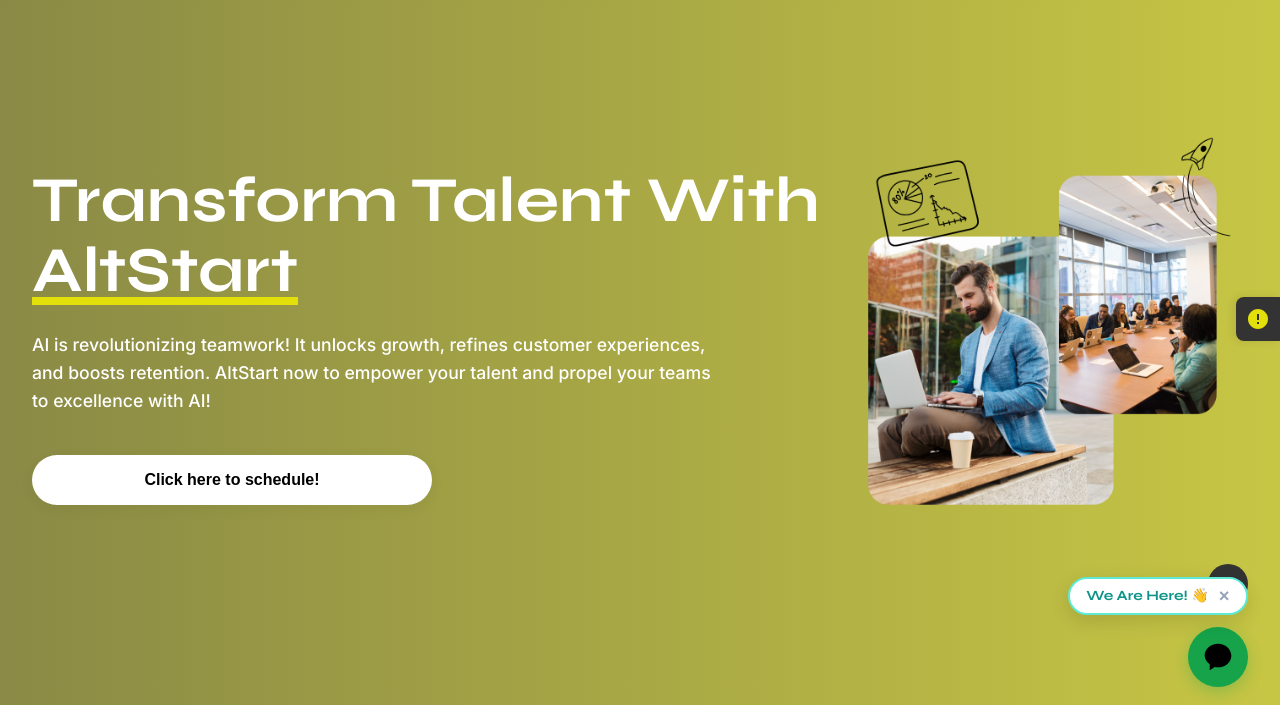
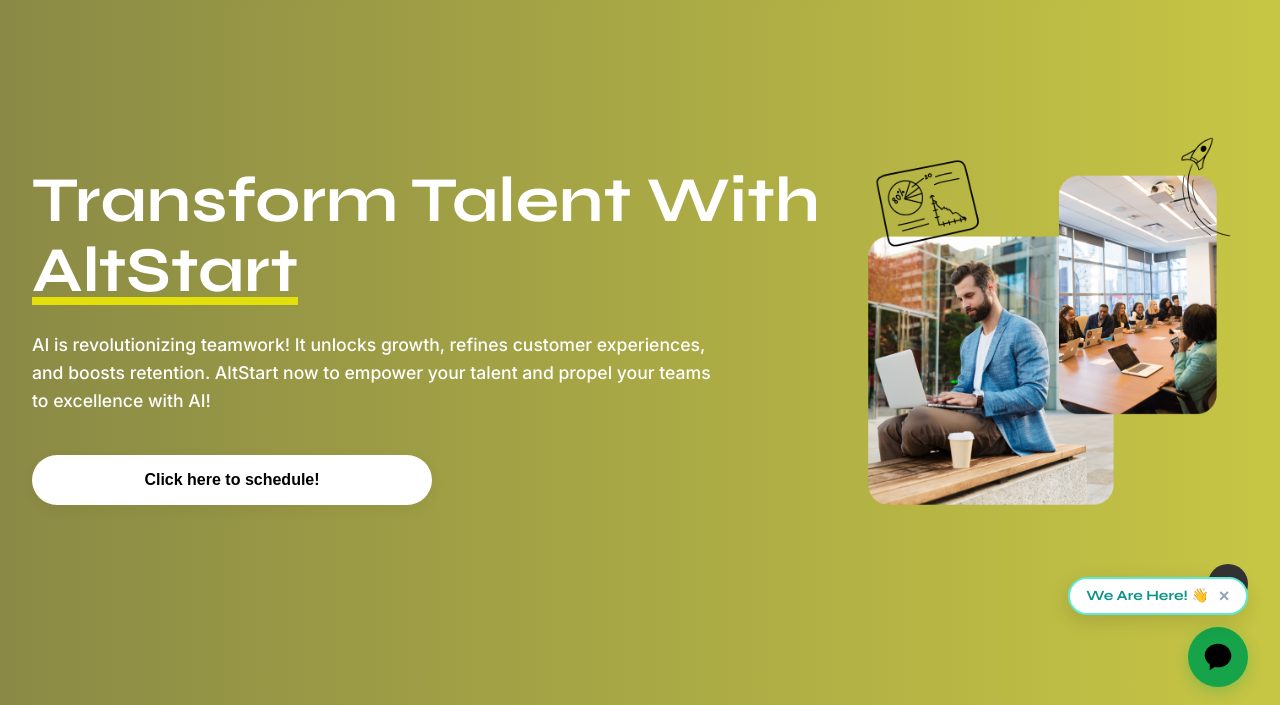
Before and after one commit to Sahitya0805/AltStart, a plain HTML site: page index.html in a window 1280 px wide. Shown: the part 81-786 px from the top of the page. Drawn offline with Linux system fonts and the light colour scheme.

Commit message:
Remove side widget with exclamation icon

```diff
--- a/css/style.css
+++ b/css/style.css
@@ -165,25 +165,7 @@
 .doodle-rocket-2 { top: 0; left: 12%; width: 100px; }
 .doodle-bulb { bottom: -5%; right: 25%; width: 120px; z-index: 3; }
 
-/* Side Widget */
-.side-widget {
-  position: fixed;
-  right: 0;
-  top: 50%;
-  transform: translateY(-50%);
-  background-color: #333;
-  padding: 10px;
-  border-top-left-radius: 8px;
-  border-bottom-left-radius: 8px;
-  cursor: pointer;
-  z-index: 1000;
-  display: flex;
-  align-items: center;
-  justify-content: center;
-  box-shadow: -2px 0 10px rgba(0,0,0,0.1);
-  transition: background-color 0.3s;
-}
-.side-widget:hover { background-color: #444; }
+
 
 /* Sub-page layouts */
 .subpage-layout { display: flex; gap: 4rem; align-items: center; padding: 4rem 4rem 2rem 4rem; max-width: 1400px; margin: 0 auto; }
--- a/index.html
+++ b/index.html
@@ -27,10 +27,6 @@
         </div>
     </nav>
 
-    <!-- Main Container -->
-    <div class="side-widget">
-        <svg viewBox="0 0 24 24" style="width: 24px; height: 24px; fill: var(--color-secondary);"><path d="M12 2C6.48 2 2 6.48 2 12s4.48 10 10 10 10-4.48 10-10S17.52 2 12 2zm1 15h-2v-2h2v2zm0-4h-2V7h2v6z"/></svg>
-    </div>
     <main id="app-container">
 
         <!-- 1. HOME SECTION -->
```
